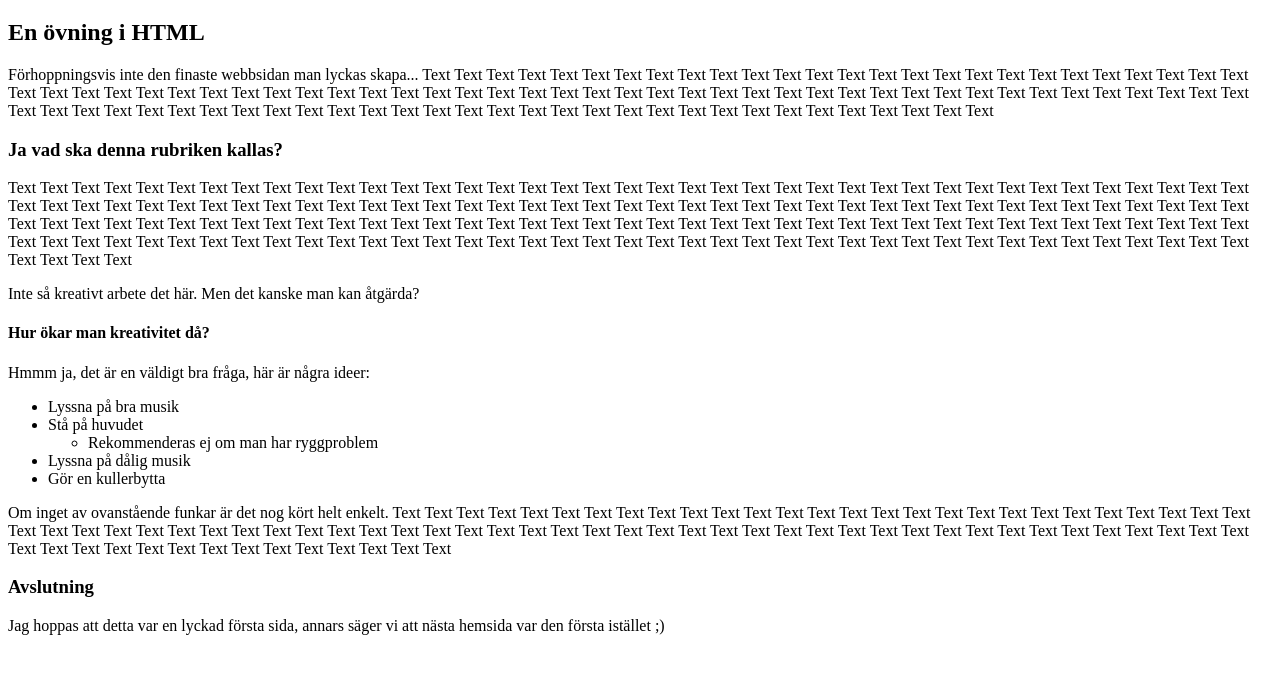
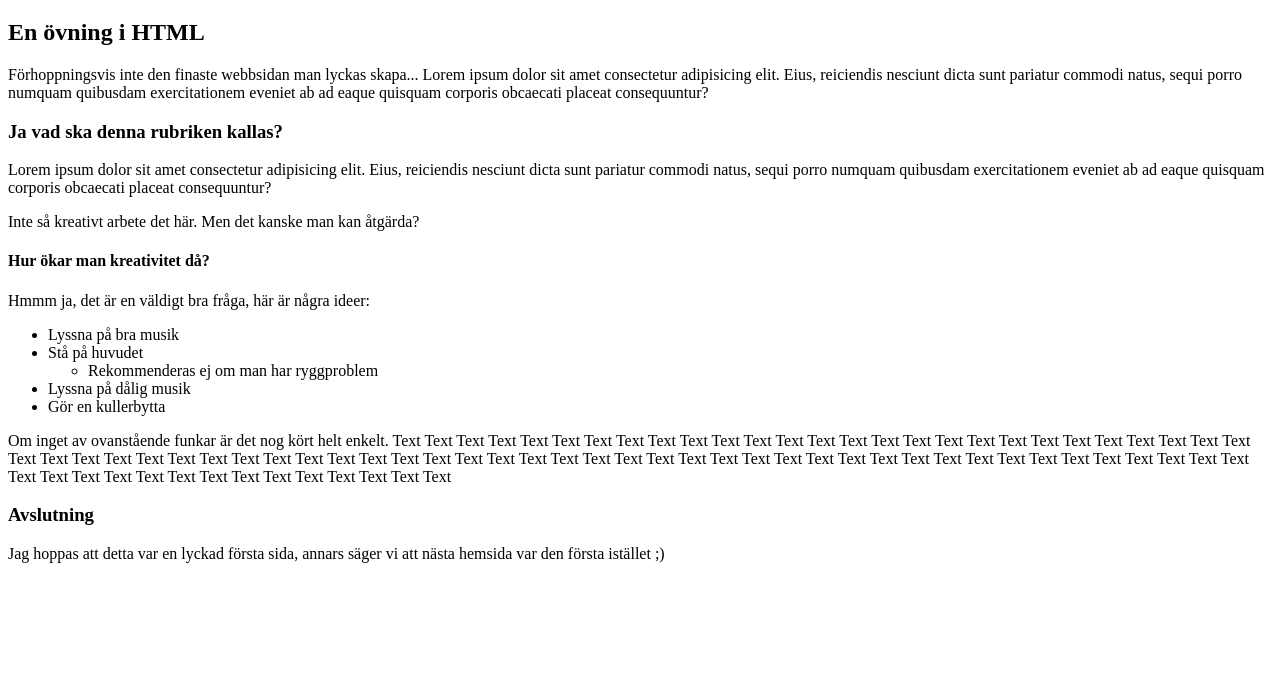
Before and after one commit to Klara-Holm-JS24/Vecka-2--vning-1, a plain HTML site: page index.html in a window 1280 px wide. Shown: the part 61-734 px from the top of the page. Drawn offline with Linux system fonts and the light colour scheme.

Commit message:
Moved stylesheet to separate folder + replaced 'Text' w Lorem

```diff
--- a/index.html
+++ b/index.html
@@ -4,32 +4,24 @@
     <meta charset="UTF-8">
     <meta name="viewport" content="width=device-width, initial-scale=1.0">
     <title>Min hemsida</title>
-    <link rel="stylesheet" href="style.css">
+    <link rel="stylesheet" href="css/style.css">
 </head>
 <body>
     <h1>Första hemsidan på JS24!</h1>
     <h2>En övning i HTML</h2>
     <p>
         Förhoppningsvis inte den finaste webbsidan man lyckas skapa...
-        Text Text Text Text Text Text Text Text Text Text Text Text Text Text Text Text
-        Text Text Text Text Text Text Text Text Text Text Text Text Text Text Text Text
-        Text Text Text Text Text Text Text Text Text Text Text Text Text Text Text Text
-        Text Text Text Text Text Text Text Text Text Text Text Text Text Text Text Text
-        Text Text Text Text Text Text Text Text Text Text Text Text Text Text Text Text
-        Text Text Text Text Text Text Text Text Text Text Text Text Text Text Text Text
+        Lorem ipsum dolor sit amet consectetur adipisicing elit.
+        Eius, reiciendis nesciunt dicta sunt pariatur commodi natus,
+        sequi porro numquam quibusdam exercitationem eveniet ab ad
+        eaque quisquam corporis obcaecati placeat consequuntur?
     </p>
     <h3>Ja vad ska denna rubriken kallas?</h3>
     <p>
-        Text Text Text Text Text Text Text Text Text Text Text Text Text Text Text Text
-        Text Text Text Text Text Text Text Text Text Text Text Text Text Text Text Text
-        Text Text Text Text Text Text Text Text Text Text Text Text Text Text Text Text
-        Text Text Text Text Text Text Text Text Text Text Text Text Text Text Text Text
-        Text Text Text Text Text Text Text Text Text Text Text Text Text Text Text Text
-        Text Text Text Text Text Text Text Text Text Text Text Text Text Text Text Text
-        Text Text Text Text Text Text Text Text Text Text Text Text Text Text Text Text
-        Text Text Text Text Text Text Text Text Text Text Text Text Text Text Text Text
-        Text Text Text Text Text Text Text Text Text Text Text Text Text Text Text Text
-        Text Text Text Text Text Text Text Text Text Text Text Text Text Text Text Text
+        Lorem ipsum dolor sit amet consectetur adipisicing elit.
+        Eius, reiciendis nesciunt dicta sunt pariatur commodi natus,
+        sequi porro numquam quibusdam exercitationem eveniet ab ad
+        eaque quisquam corporis obcaecati placeat consequuntur?
     </p>
     <p>Inte så kreativt arbete det här. Men det kanske man kan åtgärda?</p>
     <h4>Hur ökar man kreativitet då?</h4>
```
Also changed, not shown: css/style.css (added).
